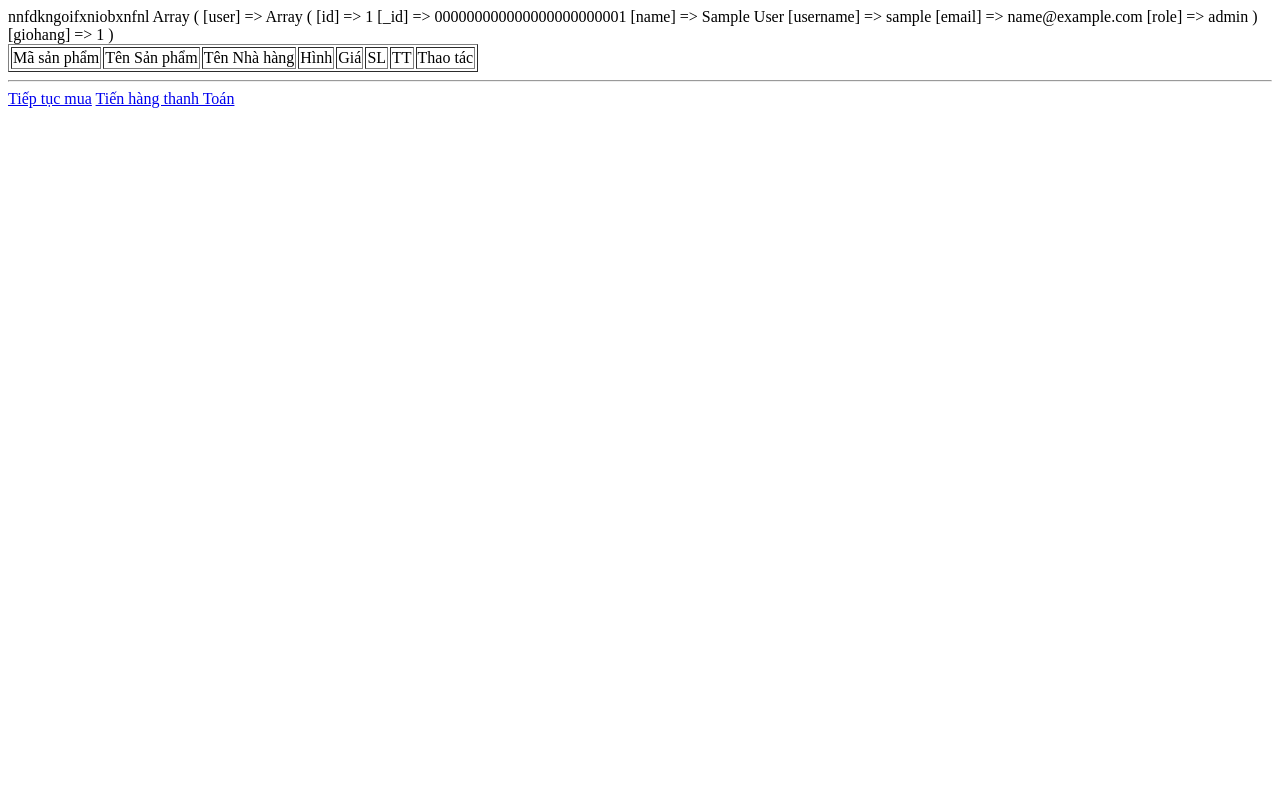
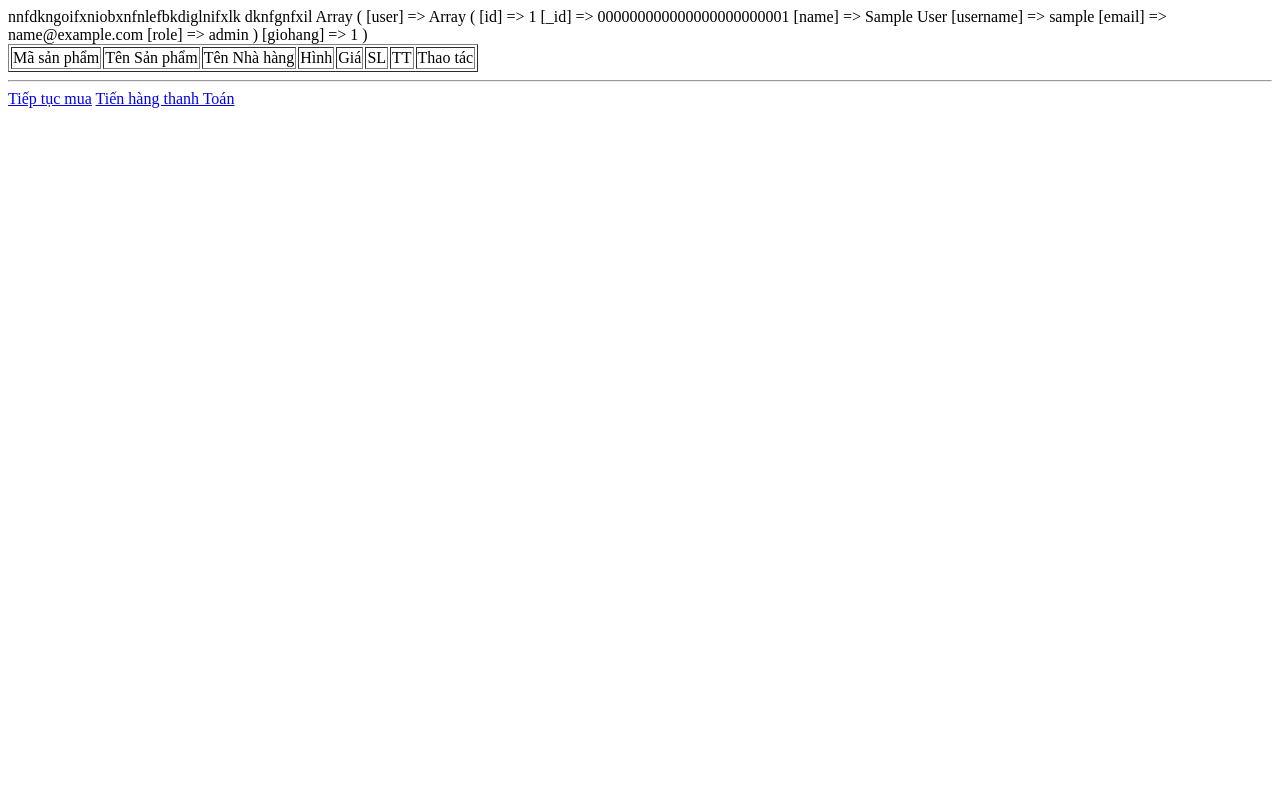
Before and after one commit to lethimyhuyen/qlygiaohang, a PHP site: page /nhanhnhuchop/giohang.php in a window 1280 px wide. Run offline with PHP 8.4, Linux system fonts and the light colour scheme; the visitor is signed in with stand-in values (Sample User, id 1); data that the repository does not hold is empty.

Commit message:
sua them

```diff
--- a/giohang.php
+++ b/giohang.php
@@ -1,4 +1,5 @@
-nnfdkngoifxniobxnfnl
+nnfdkngoifxniobxnfnlefbkdiglnifxlk
+dknfgnfxil
 <?php
 error_reporting(E_ALL & ~E_NOTICE & ~E_DEPRECATED);
 ?>
```
